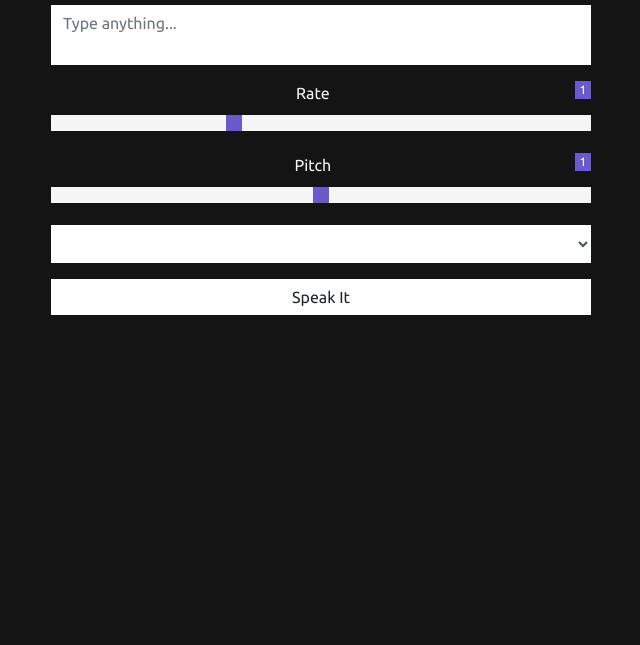
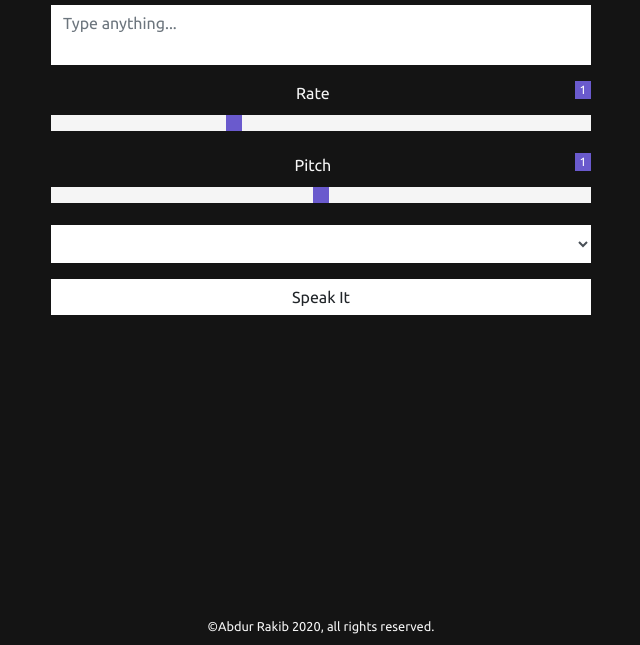
Before and after one commit to abdur-rakib/web-speech-api-js, a plain HTML site: page index.html in a window 1280 px wide. Shown: the part 155-800 px from the top of the page, without its empty margins (319-959 px from the left). Drawn offline with nearby package versions, Linux system fonts and the light colour scheme.

Commit message:
Added footer

```diff
--- a/index.html
+++ b/index.html
@@ -48,6 +48,7 @@
                 </form>
             </div>
         </div>
+        <footer class="mt-auto"> <small>&copy;Abdur Rakib 2020, all rights reserved.</small></footer>
     </div>
 
     <!-- Optional JavaScript -->
--- a/style.css
+++ b/style.css
@@ -8,6 +8,10 @@ body {
 
 .col-md-6 {
     background-color: #141414;
+}
+
+.row  {
+    height: 94vh;
 }
 
 h1 {
@@ -70,3 +74,9 @@ textarea {
     background: slateblue;
     cursor: pointer;
   }
+
+footer {
+    position: relative;
+    bottom: 0;
+    left: 0;
+}
```
